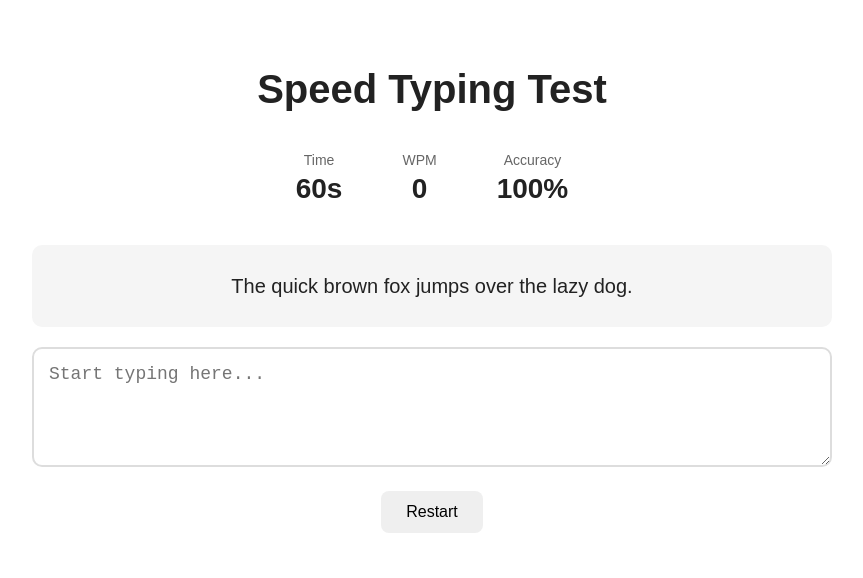
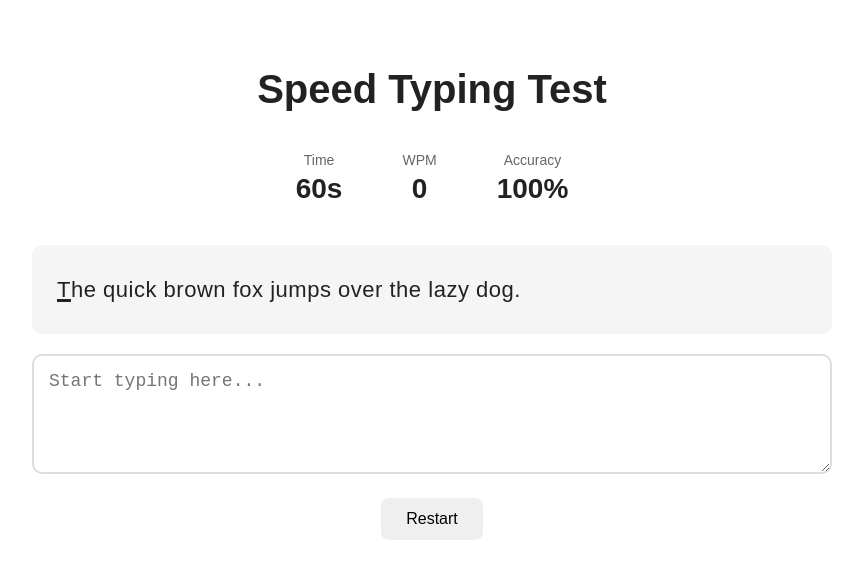
Before and after one commit to seavchhy/typing-speed-test, a React (Vite) app: page / in a window 1280 px wide. Shown: the top 578 px of the page, without its empty margins (208-1071 px from the left). Built offline with nearby package versions, Linux system fonts and the light colour scheme.

Commit message:
Add typing test functionality

```diff
--- a/src/App.css
+++ b/src/App.css
@@ -37,10 +37,11 @@ h1 {
   margin-bottom: 20px;
   background-color: #f5f5f5;
   border-radius: 10px;
-  font-size: 20px;
-  line-height: 1.6;
+  font-size: 22px;
+  line-height: 1.8;
+  text-align: left;
+  letter-spacing: 0.5px;
 }
-
 textarea {
   width: 100%;
   min-height: 120px;
@@ -60,3 +61,19 @@ button {
   border-radius: 8px;
   cursor: pointer;
 }
+.correct {
+  color: green;
+}
+
+.incorrect {
+  color: red;
+}
+.finished-message {
+  font-size: 20px;
+  font-weight: bold;
+  margin-bottom: 20px;
+}
+.current {
+  text-decoration: underline;
+  text-decoration-thickness: 3px;
+}
--- a/src/App.jsx
+++ b/src/App.jsx
@@ -1,6 +1,58 @@
+import { useEffect, useState } from 'react'
 import './App.css'
 
 function App() {
+  const [typedText, setTypedText] = useState('')
+  const [time, setTime] = useState(60)
+  const [isRunning, setIsRunning] = useState(false)
+
+  const targetText = 'The quick brown fox jumps over the lazy dog.'
+  const handleRestart = () => {
+      setTypedText('')
+      setIsRunning(false)
+      setTime(60)
+  }
+
+  useEffect(() => {
+    if (!isRunning || time === 0) {
+      return
+    }
+
+    const timer = setInterval(() => {
+      setTime((currentTime) => currentTime - 1)
+    }, 1000)
+
+    return () => clearInterval(timer)
+  }, [isRunning, time])
+
+  const calculateAccuracy = () => {
+    if (typedText.length === 0) {
+      return 100
+    }
+
+    let correctCharacters = 0
+
+    for (let i = 0; i < typedText.length; i++) {
+      if (typedText[i] === targetText[i]) {
+        correctCharacters++
+      }
+    }
+
+    return Math.round((correctCharacters / typedText.length) * 100)
+ }
+  const calculateWPM = () => {
+  const elapsedTime = 60 - time
+
+  if (elapsedTime === 0 || typedText.length === 0) {
+    return 0
+  }
+
+  const minutes = elapsedTime / 60
+  const words = typedText.length / 5
+
+  return Math.round(words / minutes)
+}
+
   return (
     <div className="app">
       <h1>Speed Typing Test</h1>
@@ -8,29 +60,67 @@ function App() {
       <div className="stats">
         <div>
           <span>Time</span>
-          <strong>60s</strong>
+          <strong>{time}s</strong>
         </div>
 
         <div>
           <span>WPM</span>
-          <strong>0</strong>
+          <strong>{calculateWPM()}</strong>
         </div>
 
         <div>
           <span>Accuracy</span>
-          <strong>100%</strong>
+          <strong>{calculateAccuracy()}%</strong>
         </div>
       </div>
+      {time === 0 && (
+        <p className="finished-message">Time's up!</p>
+      )}
 
       <div className="text-display">
-        The quick brown fox jumps over the lazy dog.
+        {targetText.split('').map((character, index) => {
+          const typedCharacter = typedText[index]
+
+          if (!typedCharacter) {
+            return (
+              <span
+                key={index}
+                className={index === typedText.length ? 'current' : ''}
+              >
+                {character}
+              </span>
+            )
+          }
+
+          if (typedCharacter === character) {
+            return (
+              <span key={index} className="correct">
+                {character}
+              </span>
+            )
+          }
+
+          return (
+            <span key={index} className="incorrect">
+              {character}
+            </span>
+          )
+        })}
       </div>
 
       <textarea
         placeholder="Start typing here..."
+        value={typedText}
+        disabled={time === 0}
+        onChange={(e) => {
+          setTypedText(e.target.value)
+          if (!isRunning && time > 0) {
+            setIsRunning(true)
+          }
+        }}
       />
 
-      <button>Restart</button>
+      <button onClick={handleRestart}>Restart</button>
     </div>
   );
 }
```
